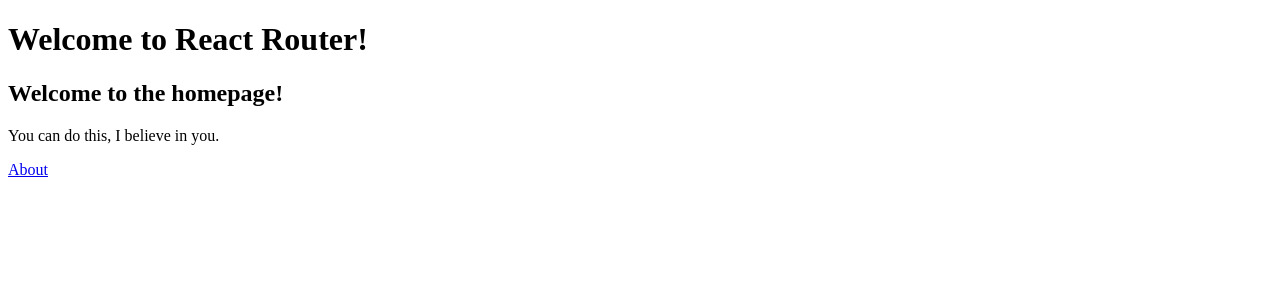
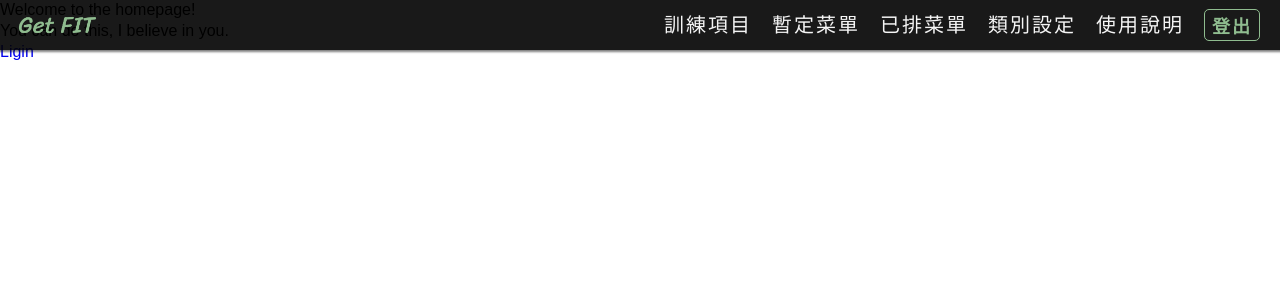
Before and after one commit to wanglala5131/practice-list-react, a React (Create React App) app: page / in a window 1280 px wide. Shown: the top 300 px of the page. Built offline with nearby package versions, Linux system fonts and the light colour scheme.

Commit message:
feat: header and empty login page

```diff
--- a/src/App.tsx
+++ b/src/App.tsx
@@ -1,4 +1,11 @@
 import { Routes, Route, Link } from 'react-router-dom';
+import { ThemeProvider } from 'styled-components';
+import { ResetStyle, GlobalStyle } from 'components/globalStyle';
+import { theme } from 'components/variables';
+
+// router
+import Header from 'components/header/Header';
+import Login from 'components/login/Login';
 
 function Home() {
   return (
@@ -8,21 +15,7 @@
         <p>You can do this, I believe in you.</p>
       </main>
       <nav>
-        <Link to="/about">About</Link>
-      </nav>
-    </>
-  );
-}
-
-function About() {
-  return (
-    <>
-      <main>
-        <h2>Who are we?</h2>
-        <p>Lorem, ipsum.</p>
-      </main>
-      <nav>
-        <Link to="/">Home</Link>
+        <Link to="/login">Ligin</Link>
       </nav>
     </>
   );
@@ -31,11 +24,15 @@
 function App() {
   return (
     <div className="App">
-      <h1>Welcome to React Router!</h1>
-      <Routes>
-        <Route path="/" element={<Home />} />
-        <Route path="about" element={<About />} />
-      </Routes>
+      <ResetStyle />
+      <ThemeProvider theme={theme}>
+        <GlobalStyle />
+        <Header />
+        <Routes>
+          <Route path="/" element={<Home />} />
+          <Route path="login" element={<Login />} />
+        </Routes>
+      </ThemeProvider>
     </div>
   );
 }
--- /dev/null
+++ b/src/components/globalStyle.js
@@ -0,0 +1,87 @@
+import { createGlobalStyle } from 'styled-components';
+
+export const ResetStyle = createGlobalStyle`
+html, body, div, span, applet, object, iframe, h1, h2, h3, h4, h5, h6, p, blockquote, pre, a, abbr, acronym, address, big, cite, code, del, dfn, em, img, ins, kbd, q, s, samp, small, strike, strong, sub, sup, tt, var, b, u, i, center, dl, dt, dd, ol, ul, li, fieldset, form, label, legend, table, caption, tbody, tfoot, thead, tr, th, td, article, aside, canvas, details, embed, figure, figcaption, footer, header, hgroup, menu, nav, output, ruby, section, summary, time, mark, audio, video {
+  margin: 0;
+  padding: 0;
+  border: 0;
+  font-size: 100%;
+  font: inherit;
+  vertical-align: baseline;
+  box-sizing: border-box;
+}
+address, caption, cite, code, dfn, em, strong, th, var, b {
+  font-weight: normal;
+  font-style: normal;
+}
+abbr, acronym {
+  border: 0;
+}
+article, aside, details, figcaption, figure, footer, header, hgroup, menu, nav, section {
+  display: block;
+}
+*,
+*::after,
+*::before {
+  margin: 0;
+  padding: 0;
+  box-sizing: inherit;
+}
+html {
+  text-size-adjust: 100%;
+  box-sizing: border-box;
+}
+body {
+    line-height: 1;
+}
+ol, ul, li {
+  list-style: none;
+}
+blockquote, q {
+  quotes: none;
+}
+blockquote {
+  &:before,   &:after {
+    content: '';
+    content: none;
+  }
+}
+q {
+  &:before,   &:after {
+    content: '';
+    content: none;
+  }
+}
+table {
+  border-collapse: collapse;
+  border-spacing: 0;
+}
+caption, th {
+  text-align: left;
+}
+textarea {
+  resize: none;
+}
+a {
+  text-decoration: none;
+  cursor: pointer;
+}
+button {
+  padding: 0;
+  border: none;
+  background: none;
+}
+`;
+
+export const GlobalStyle = createGlobalStyle`
+body {
+  font-family: 'Noto Sans TC', sans-serif;
+  background-color: ${props => props.theme.bgColor};
+  color:  ${props => props.theme.fontColour};
+  line-height: 1.3;
+}
+
+html, body {
+  scroll-behavior: smooth;
+}
+`;
--- /dev/null
+++ b/src/components/header/Header.tsx
@@ -0,0 +1,159 @@
+import { useRef } from 'react';
+import styled from 'styled-components';
+import { Link } from 'react-router-dom';
+import { pad } from 'components/variables';
+
+import logo from 'assets/image/logo.png';
+import NavList from './NavList';
+
+const HeaderArea = styled.header`
+  display: flex;
+  align-items: center;
+  justify-content: space-between;
+  position: fixed;
+  top: 0;
+  left: 0;
+  height: 60px;
+  width: 100%;
+  background-color: ${props => [props.theme.opBlack]};
+  box-shadow: 0px 0px 2px 2px rgba(0, 0, 0, 0.5);
+  z-index: 20;
+
+  @media ${pad} {
+    height: 50px;
+  }
+`;
+
+const Logo = styled.div`
+  width: 130px;
+  height: 50px;
+
+  @media ${pad} {
+    width: 115px;
+    height: 45px;
+  }
+
+  img {
+    width: 100%;
+    height: 100%;
+    object-fit: cover;
+    vertical-align: middle;
+  }
+`;
+
+const Nav = styled.nav`
+  display: flex;
+  justify-content: flex-end;
+  align-items: center;
+  font-size: 20px;
+
+  .nav-toggle {
+    display: none;
+
+    &:checked {
+      & ~ .nav-list {
+        transform: scale(1, 1);
+      }
+
+      & ~ .nav-modal {
+        display: block;
+      }
+
+      & ~ .hamburger {
+        span {
+          background-color: transparent;
+
+          &::after {
+            transform: rotate(-45deg) translate(1px, -11px);
+          }
+
+          &::before {
+            transform: rotate(45deg) translate(1px, 11px);
+          }
+        }
+      }
+    }
+  }
+
+  .nav-modal {
+    display: none;
+    position: fixed;
+    top: 70px;
+    left: 0;
+    width: 100%;
+    height: 100%;
+    background-color: ${props => props.theme.opLightBlack};
+    z-index: -10;
+
+    @media ${pad} {
+      visibility: hidden;
+    }
+  }
+`;
+
+const HambuegerArea = styled.label`
+  display: flex;
+  align-items: center;
+  height: 30px;
+  width: 30px;
+  margin-right: 15px;
+
+  @media ${pad} {
+    display: none;
+  }
+
+  span {
+    display: block;
+    width: 30px;
+    height: 3px;
+    background-color: ${props => props.theme.lightGray};
+
+    &::before,
+    &::after {
+      content: '';
+      position: absolute;
+      width: 30px;
+      height: 3px;
+      background-color: ${props => props.theme.lightGray};
+      transition: 0.2s ease-in-out;
+    }
+
+    &::before {
+      top: 20px;
+    }
+
+    &::after {
+      bottom: 20px;
+    }
+  }
+`;
+
+export default function Header() {
+  const hamburgerInput = useRef<HTMLInputElement>(null!);
+  const clickNav = () => {
+    hamburgerInput.current.checked = false;
+  };
+
+  return (
+    <HeaderArea>
+      <Logo onClick={clickNav}>
+        <Link to="/">
+          <img src={logo} alt="practice-list-logo" />
+        </Link>
+      </Logo>
+      <Nav>
+        <input
+          type="checkbox"
+          id="nav-toggle"
+          className="nav-toggle"
+          ref={hamburgerInput}
+        />
+        <label htmlFor="nav-toggle" className="nav-modal"></label>
+        <NavList clickNav={clickNav} />
+        <HambuegerArea htmlFor="nav-toggle" className="hamburger">
+          <span></span>
+        </HambuegerArea>
+      </Nav>
+    </HeaderArea>
+  );
+}
--- /dev/null
+++ b/src/components/header/NavList.tsx
@@ -0,0 +1,154 @@
+import styled from 'styled-components';
+import { Link } from 'react-router-dom';
+import { pad } from 'components/variables';
+
+const navList = [
+  {
+    path: '/items',
+    name: '訓練項目',
+  },
+  {
+    path: '/cart',
+    name: '暫定菜單',
+  },
+  {
+    path: '/lists',
+    name: '已排菜單',
+  },
+  {
+    path: '/setting',
+    name: '類別設定',
+  },
+  {
+    path: '/howtouse',
+    name: '使用說明',
+  },
+];
+
+const NavListUl = styled.div`
+  position: absolute;
+  top: 60px;
+  left: 0;
+  width: 100%;
+  box-shadow: 0px 0px 10px 1px rgba(0, 0, 0, 0.1);
+  background-color: ${props => props.theme.white};
+  transform: scale(1, 0);
+  transform-origin: top;
+  transition: transform 0.2s ease-out;
+
+  @media ${pad} {
+    display: flex;
+    align-items: center;
+    position: static;
+    background-color: transparent;
+    box-shadow: none;
+    transform: scale(1, 1);
+  }
+`;
+
+const NavItem = styled.li`
+  text-align: center;
+
+  @media ${pad} {
+    font-size: 20px;
+    padding: 0 10px;
+  }
+
+  a {
+    position: relative;
+    display: block;
+    padding: 12px 0;
+    letter-spacing: 2px;
+    color: ${props => props.theme.darkGray};
+
+    @media ${pad} {
+      padding: 0;
+      color: ${props => props.theme.lightGray};
+    }
+
+    &::after {
+      content: '';
+      position: absolute;
+      left: 0;
+      bottom: 0;
+      height: 3px;
+      width: calc(100% - 20px);
+      margin: 0 10px;
+      background-color: ${props => props.theme.lightGray};
+
+      @media ${pad} {
+        display: none;
+      }
+    }
+
+    &:hover,
+    &.active {
+      background-color: ${props => props.theme.lightLogoGreen};
+      transition: all 0.2s ease-in-out;
+
+      @media ${pad} {
+        background-color: transparent;
+        color: ${props => props.theme.logoGreen};
+      }
+    }
+  }
+
+  // 登出按鈕
+  button {
+    display: block;
+    width: 100%;
+    padding: 12px 0;
+    background-color: transparent;
+    border-bottom: 0px solid ${props => props.theme.lightGray};
+    color: ${props => props.theme.logoGreen};
+    font-size: 18px;
+    font-weight: 700;
+    letter-spacing: 2px;
+
+    @media ${pad} {
+      padding: 0;
+    }
+  }
+
+  &.logout {
+    cursor: pointer;
+
+    @media ${pad} {
+      display: inline-block;
+      margin: 0 20px 0 10px;
+      padding: 2px 7px;
+      border: 1px solid ${props => props.theme.logoGreen};
+      border-radius: 5px;
+    }
+
+    &:hover {
+      background-color: ${props => props.theme.logoGreen};
+      transition: background-color 0.2s ease-in-out;
+
+      button {
+        color: ${props => props.theme.darkGray};
+      }
+    }
+  }
+`;
+
+type Props = {
+  clickNav: () => void;
+};
+
+export default function NavList(props: Props) {
+  const { clickNav } = props;
+
+  return (
+    <NavListUl className="nav-list">
+      {navList.map(item => (
+        <NavItem key={item.path} onClick={clickNav}>
+          <Link to={item.path}> {item.name}</Link>
+        </NavItem>
+      ))}
+      <NavItem className="logout">
+        <button>登出</button>
+      </NavItem>
+    </NavListUl>
+  );
+}
--- /dev/null
+++ b/src/components/login/Login.tsx
@@ -0,0 +1,10 @@
+import { Link } from 'react-router-dom';
+
+export default function Login() {
+  return (
+    <>
+      <h1>Login</h1>
+      <Link to="/">Login</Link>
+    </>
+  );
+}
--- /dev/null
+++ b/src/components/variables.js
@@ -0,0 +1,24 @@
+export const theme = {
+  //變數
+  logoGreen: '#8fbc8f',
+  lightLogoGreen: '#ebf3eb',
+  fontGreen: '#6fa96f',
+  darkGreen: '#426f42',
+  darkGray: '#3e4543',
+  gray: '#d3d3d3',
+  fontGray: '#e0e0e0',
+  lightGray: '#f5f5f5',
+  white: '#fff',
+  black: '#1c1c1c',
+  opBlack: 'rgba(0, 0, 0, 0.9)',
+  opLightBlack: 'rgba(0, 0, 0, 0.3)',
+  opWhite: 'rgba(255, 255, 255, 0.9)',
+  yellow: '#fffdd0',
+  darkYellow: '#fef263',
+  starYellow: '#fef263',
+  red: '#f08080',
+  darkRed: '#e6005c',
+};
+
+// RWD
+export const pad = '(min-width: 768px)';
```
Also changed, not shown: src/assets/image/backgroung.jpeg (added), src/assets/image/logo.png (added).
